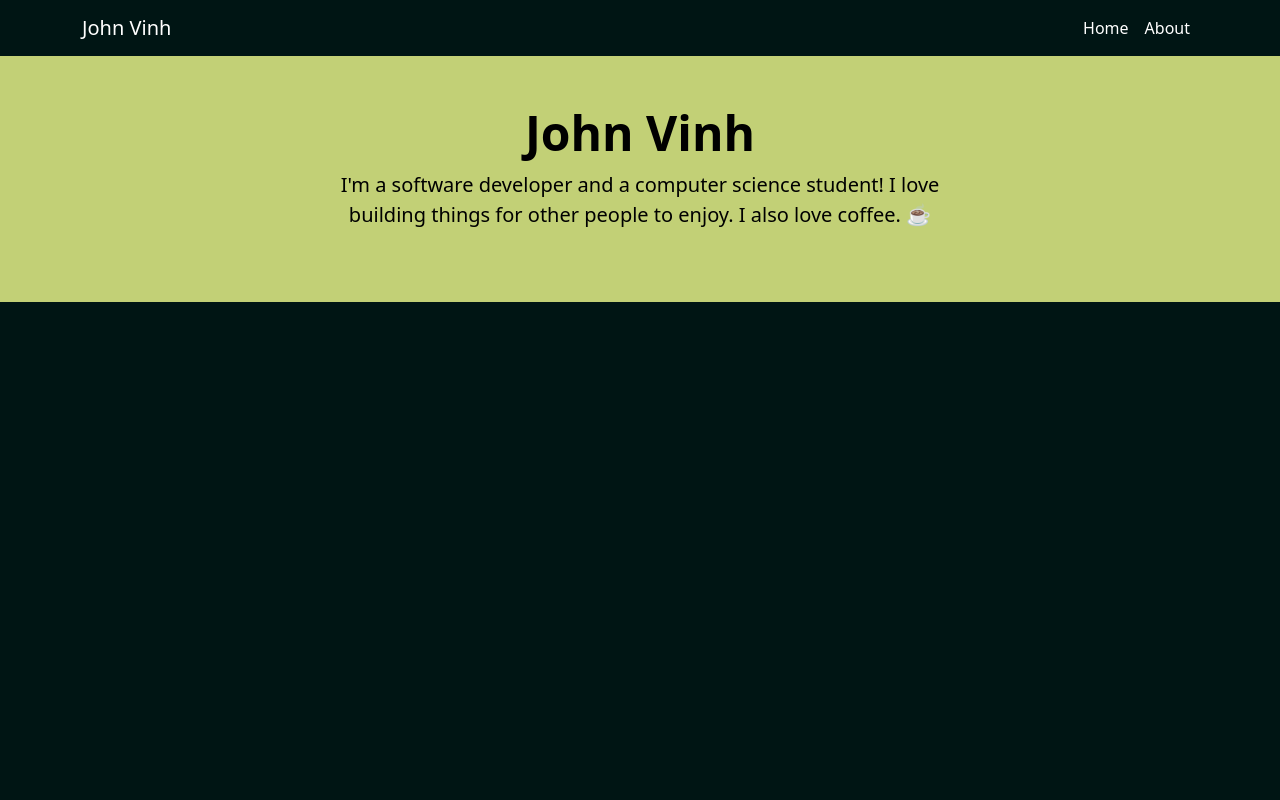
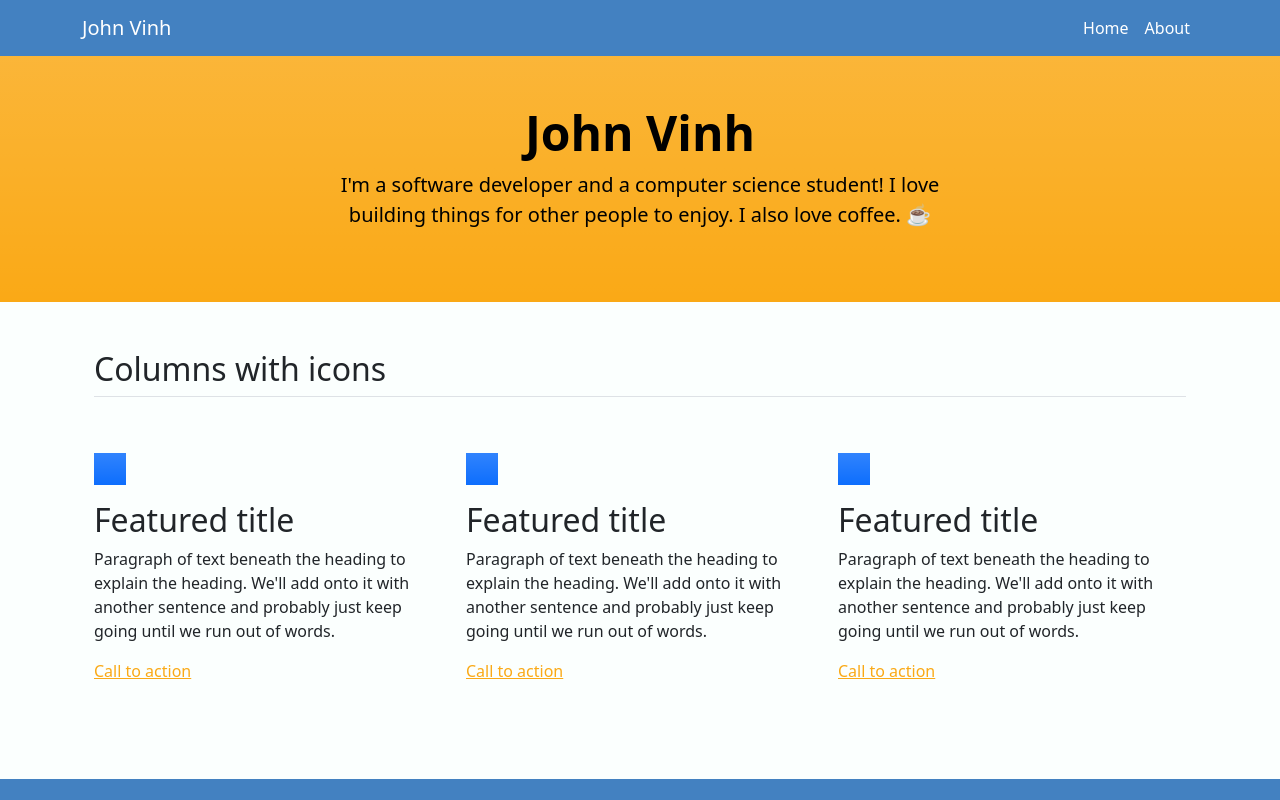
Before and after one commit to johnvinh/john-vinh-website, a SvelteKit app: page / in a window 1280 px wide. Built offline with nearby package versions, Linux system fonts and the light colour scheme.

Commit message:
Change bootstrap colors

```diff
--- a/package.json
+++ b/package.json
@@ -19,5 +19,8 @@
 		"typescript": "^4.7.4",
 		"vite": "^3.1.0"
 	},
-	"type": "module"
+	"type": "module",
+	"dependencies": {
+		"bootstrap": "^5.2.2"
+	}
 }
--- /dev/null
+++ b/src/components/Projects.svelte
@@ -0,0 +1,44 @@
+<div id="outer" class="bg-secondary">
+    <div class="container px-4 py-5" id="featured-3">
+        <h2 class="pb-2 border-bottom">Columns with icons</h2>
+        <div class="row g-4 py-5 row-cols-1 row-cols-lg-3">
+            <div class="feature col">
+                <div class="feature-icon d-inline-flex align-items-center justify-content-center text-bg-primary bg-gradient fs-2 mb-3">
+                    <svg class="bi" width="1em" height="1em"><use xlink:href="#collection"/></svg>
+                </div>
+                <h3 class="fs-2">Featured title</h3>
+                <p>Paragraph of text beneath the heading to explain the heading. We'll add onto it with another sentence and probably just keep going until we run out of words.</p>
+                <a href="/" class="icon-link d-inline-flex align-items-center">
+                    Call to action
+                    <svg class="bi" width="1em" height="1em"><use xlink:href="#chevron-right"/></svg>
+                </a>
+            </div>
+            <div class="feature col">
+                <div class="feature-icon d-inline-flex align-items-center justify-content-center text-bg-primary bg-gradient fs-2 mb-3">
+                    <svg class="bi" width="1em" height="1em"><use xlink:href="#people-circle"/></svg>
+                </div>
+                <h3 class="fs-2">Featured title</h3>
+                <p>Paragraph of text beneath the heading to explain the heading. We'll add onto it with another sentence and probably just keep going until we run out of words.</p>
+                <a href="/" class="icon-link d-inline-flex align-items-center">
+                    Call to action
+                    <svg class="bi" width="1em" height="1em"><use xlink:href="#chevron-right"/></svg>
+                </a>
+            </div>
+            <div class="feature col">
+                <div class="feature-icon d-inline-flex align-items-center justify-content-center text-bg-primary bg-gradient fs-2 mb-3">
+                    <svg class="bi" width="1em" height="1em"><use xlink:href="#toggles2"/></svg>
+                </div>
+                <h3 class="fs-2">Featured title</h3>
+                <p>Paragraph of text beneath the heading to explain the heading. We'll add onto it with another sentence and probably just keep going until we run out of words.</p>
+                <a href="/" class="icon-link d-inline-flex align-items-center">
+                    Call to action
+                    <svg class="bi" width="1em" height="1em"><use xlink:href="#chevron-right"/></svg>
+                </a>
+            </div>
+        </div>
+    </div>
+</div>
+
+<style>
+
+</style>
--- a/src/components/TopHeader.svelte
+++ b/src/components/TopHeader.svelte
@@ -1,4 +1,4 @@
-<div class="px-4 py-5 text-center" id="top-header">
+<div class="px-4 py-5 text-center bg-primary bg-gradient" id="top-header">
     <h1 class="display-5 fw-bold">John Vinh</h1>
     <div class="col-lg-6 mx-auto">
         <p class="lead mb-4">I'm a software developer and a computer science student!
@@ -8,7 +8,7 @@
 
 <style>
     #top-header {
-        background-color: #C2D076;
+        background-color: #BDADEA;
         color: #000;
         margin: 0;
     }
--- /dev/null
+++ b/src/lib/bootstrap.css
@@ -0,0 +1,70 @@
+:root {
+  --bs-blue: #0d6efd;
+  --bs-indigo: #6610f2;
+  --bs-purple: #6f42c1;
+  --bs-pink: #d63384;
+  --bs-red: #dc3545;
+  --bs-orange: #fd7e14;
+  --bs-yellow: #ffc107;
+  --bs-green: #198754;
+  --bs-teal: #20c997;
+  --bs-cyan: #0dcaf0;
+  --bs-black: #000;
+  --bs-white: #fff;
+  --bs-gray: #6c757d;
+  --bs-gray-dark: #343a40;
+  --bs-gray-100: #f8f9fa;
+  --bs-gray-200: #e9ecef;
+  --bs-gray-300: #dee2e6;
+  --bs-gray-400: #ced4da;
+  --bs-gray-500: #adb5bd;
+  --bs-gray-600: #6c757d;
+  --bs-gray-700: #495057;
+  --bs-gray-800: #343a40;
+  --bs-gray-900: #212529;
+  --bs-primary: #FAA916;
+  --bs-secondary: #FBFFFE;
+  --bs-success: #198754;
+  --bs-info: #0dcaf0;
+  --bs-warning: #ffc107;
+  --bs-danger: #dc3545;
+  --bs-light: #f8f9fa;
+  --bs-dark: #212529;
+  --bs-primary-rgb: 250, 169, 22;
+  --bs-secondary-rgb: 251, 255, 254;
+  --bs-success-rgb: 25, 135, 84;
+  --bs-info-rgb: 13, 202, 240;
+  --bs-warning-rgb: 255, 193, 7;
+  --bs-danger-rgb: 220, 53, 69;
+  --bs-light-rgb: 248, 249, 250;
+  --bs-dark-rgb: 33, 37, 41;
+  --bs-white-rgb: 255, 255, 255;
+  --bs-black-rgb: 0, 0, 0;
+  --bs-body-color-rgb: 33, 37, 41;
+  --bs-body-bg-rgb: 255, 255, 255;
+  --bs-font-sans-serif: system-ui, -apple-system, "Segoe UI", Roboto, "Helvetica Neue", "Noto Sans", "Liberation Sans", Arial, sans-serif, "Apple Color Emoji", "Segoe UI Emoji", "Segoe UI Symbol", "Noto Color Emoji";
+  --bs-font-monospace: SFMono-Regular, Menlo, Monaco, Consolas, "Liberation Mono", "Courier New", monospace;
+  --bs-gradient: linear-gradient(180deg, rgba(255, 255, 255, 0.15), rgba(255, 255, 255, 0));
+  --bs-body-font-family: var(--bs-font-sans-serif);
+  --bs-body-font-size: 1rem;
+  --bs-body-font-weight: 400;
+  --bs-body-line-height: 1.5;
+  --bs-body-color: #212529;
+  --bs-body-bg: #fff;
+  --bs-border-width: 1px;
+  --bs-border-style: solid;
+  --bs-border-color: #dee2e6;
+  --bs-border-color-translucent: rgba(0, 0, 0, 0.175);
+  --bs-border-radius: 0.375rem;
+  --bs-border-radius-sm: 0.25rem;
+  --bs-border-radius-lg: 0.5rem;
+  --bs-border-radius-xl: 1rem;
+  --bs-border-radius-2xl: 2rem;
+  --bs-border-radius-pill: 50rem;
+  --bs-link-color: #FAA916;
+  --bs-link-hover-color: #c88712;
+  --bs-code-color: #d63384;
+  --bs-highlight-bg: #fff3cd;
+}
+
+/*# sourceMappingURL=bootstrap.css.map */
--- a/src/lib/style.css
+++ b/src/lib/style.css
@@ -1,4 +1,4 @@
 html {
-    background-color: #001514;
+    background-color: #4381C1;
     color: #fff;
 }
--- a/src/routes/+layout.svelte
+++ b/src/routes/+layout.svelte
@@ -1,18 +1,19 @@
 <script>
     import '$lib/bootstrap.min.css';
+    import '$lib/bootstrap.css';
     import '$lib/style.css';
 </script>
 
 <header>
     <nav class="navbar navbar-expand">
         <div class="container">
-            <a href="#" class="navbar-brand">John Vinh</a>
+            <a href="/" class="navbar-brand">John Vinh</a>
             <ul class="navbar-nav">
                 <li class="nav-item">
-                    <a href="#" class="nav-link">Home</a>
+                    <a href="/" class="nav-link">Home</a>
                 </li>
                 <li class="nav-item">
-                    <a href="#" class="nav-link">About</a>
+                    <a href="/" class="nav-link">About</a>
                 </li>
             </ul>
         </div>
@@ -24,7 +25,7 @@
 
 <style>
     header {
-        background-color: #001514;
+        background-color: #4381C1;
         color: #fff;
     }
 
--- a/src/routes/+page.svelte
+++ b/src/routes/+page.svelte
@@ -1,5 +1,7 @@
 <script>
     import TopHeader from '../components/TopHeader.svelte';
+    import Projects from '../components/Projects.svelte';
 </script>
 
 <TopHeader />
+<Projects />
--- /dev/null
+++ b/src/scss/bootstrap.scss
@@ -0,0 +1,19 @@
+// Custom.scss
+// Option B: Include parts of Bootstrap
+
+// 1. Include functions first (so you can manipulate colors, SVGs, calc, etc)
+@import "../../node_modules/bootstrap/scss/functions";
+
+// 2. Include any default variable overrides here
+$primary: #FAA916;
+$secondary: #FBFFFE;
+
+// 3. Include remainder of required Bootstrap stylesheets
+@import "../../node_modules/bootstrap/scss/variables";
+
+// 4. Include any default map overrides here
+
+// 5. Include remainder of required parts
+@import "../../node_modules/bootstrap/scss/maps";
+@import "../../node_modules/bootstrap/scss/mixins";
+@import "../../node_modules/bootstrap/scss/root";
```
Also changed, not shown: 2 other files (tests, documents, lock files or other folders).
